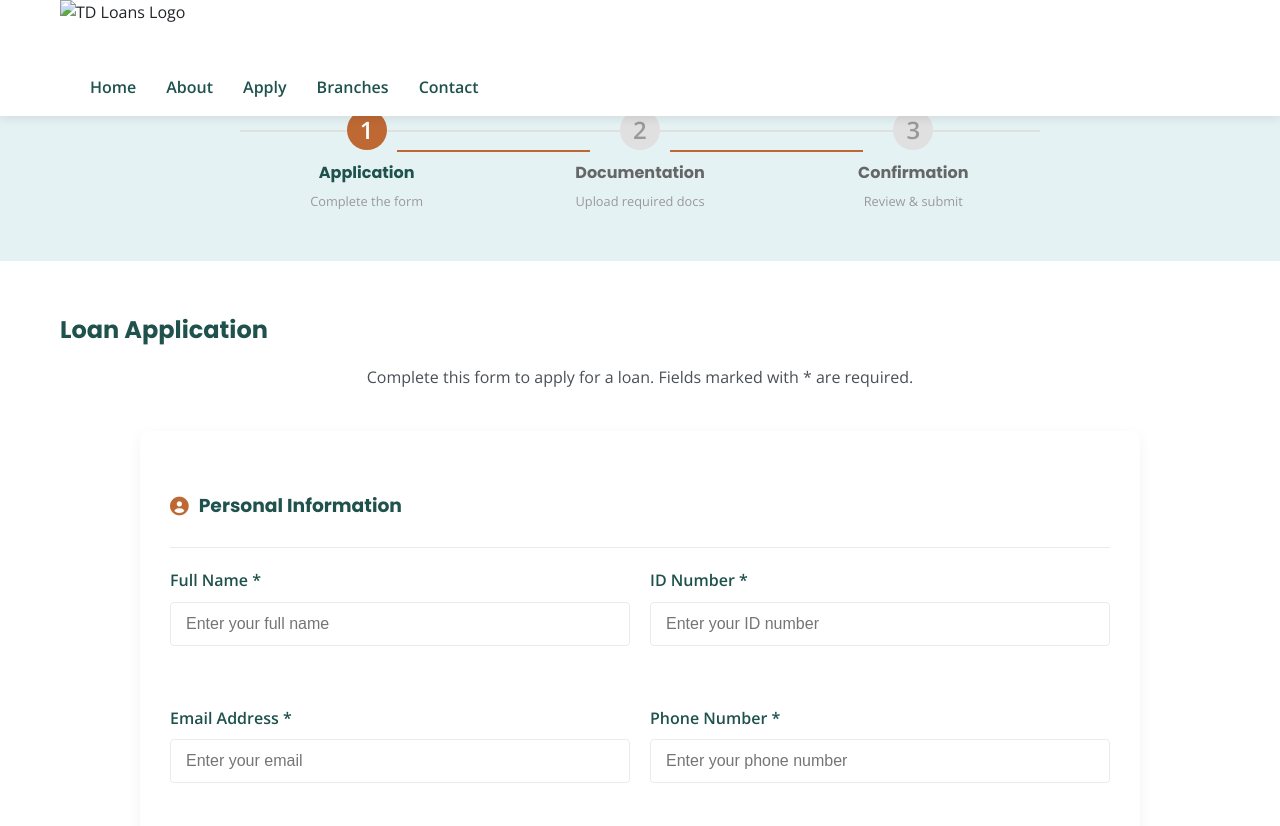
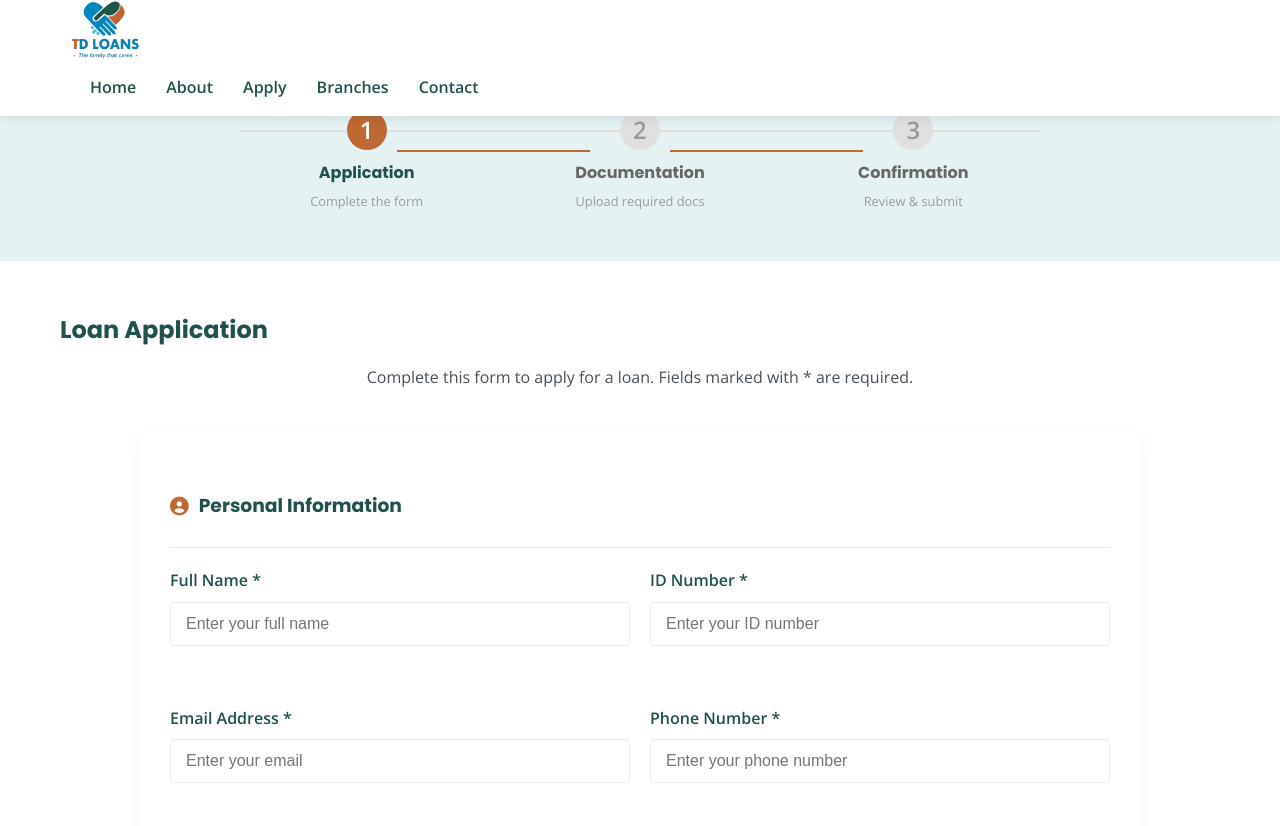
Before and after one commit to Lucas7110deve/tdloans-preview, a plain HTML site: page apply.html in a window 1280 px wide. Shown: the top 826 px of the page. Drawn offline with nearby package versions, Linux system fonts and the light colour scheme.

Commit message:
Update apply.html

```diff
--- a/apply.html
+++ b/apply.html
@@ -12,7 +12,7 @@
     <header>
         <div class="container">
             <div class="logo-container">
-                <img src="assets/td-loans-logo-transparent.png" alt="TD Loans Logo" class="logo">
+                <img src="td-loans-logo-transparent.png" alt="TD Loans Logo" class="logo">
             </div>
             <nav>
                 <ul>
@@ -218,7 +218,7 @@
         <div class="container">
             <div class="footer-grid">
                 <div class="footer-col">
-                    <img src="assets/td-loans-logo-transparent.png" alt="TD Loans Logo" class="footer-logo">
+                    <img src="td-loans-logo-transparent.png" alt="TD Loans Logo" class="footer-logo">
                     <p>Your trusted partner in financial solutions.</p>
                     <div class="social-links">
                         <a href="#"><i class="fab fa-facebook-f"></i></a>
```
